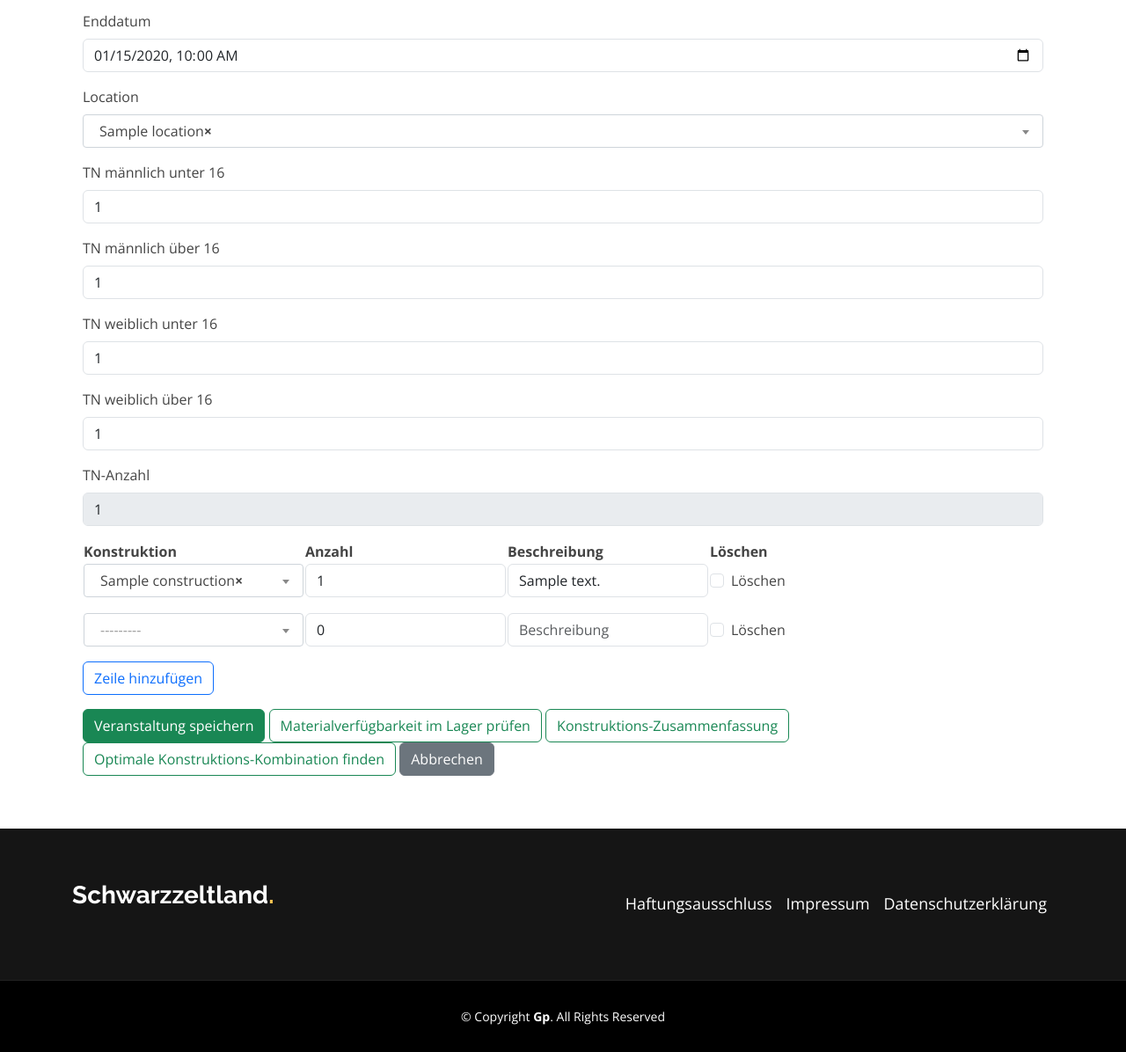
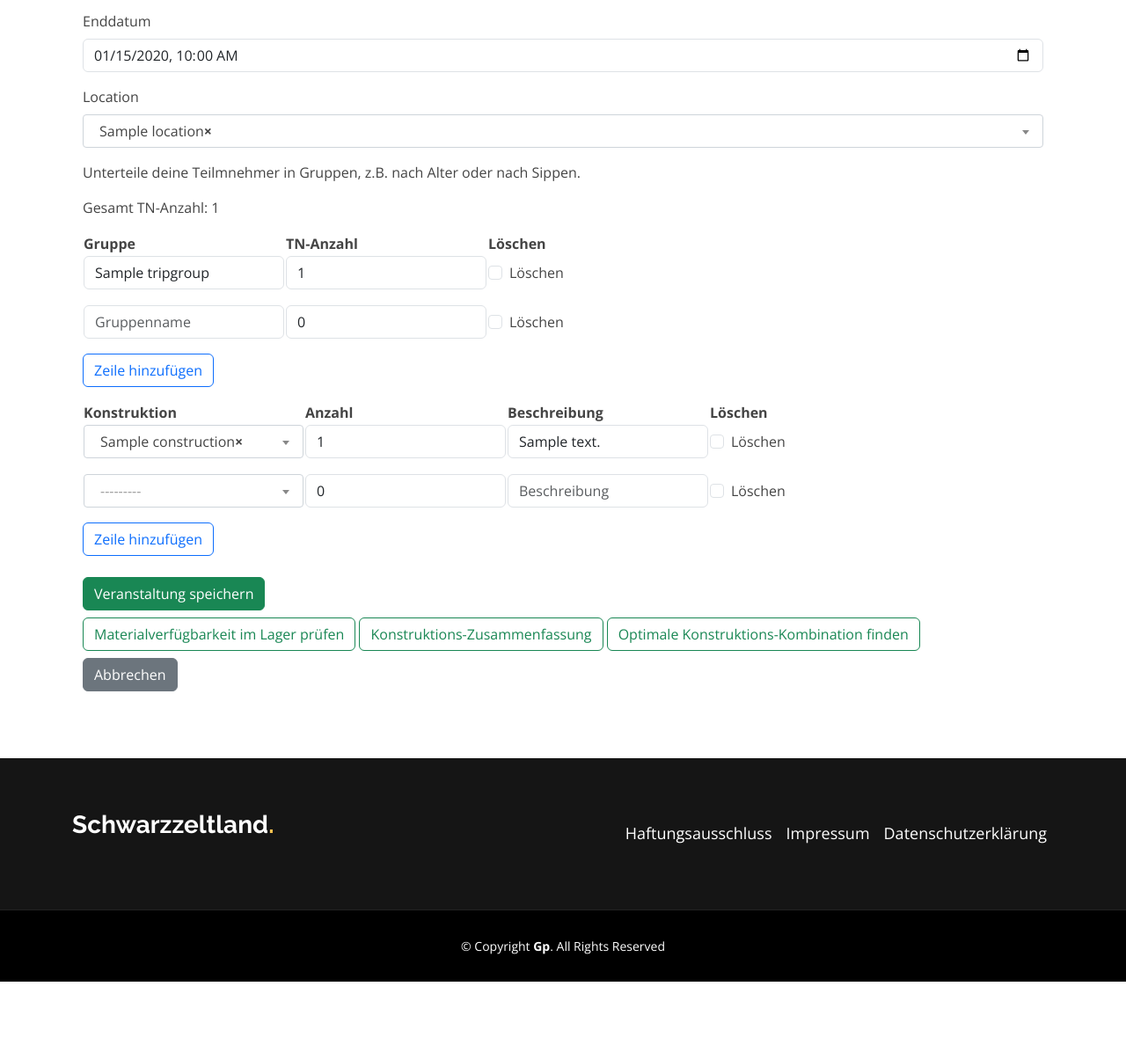
Before and after one commit to schwarzzeltland/schwarzzeltland, a Django app: page /events/trip/edit/1/ in a window 1280 px wide. Shown: the part 619-1815 px from the top of the page at 88% size. After the commit the page ends 1735 px from the top, so only its background shows below. Run offline with Django 5.2, Linux system fonts and the light colour scheme; a user stored in the database is signed in; tables that the repository leaves empty hold one stand-in row (values such as "Sample post"); some libraries are stand-ins or nearby versions.

Commit message:
trip groups eingefügt und algorithmus optimiert

```diff
--- a/events/forms.py
+++ b/events/forms.py
@@ -5,7 +5,7 @@ from django.db.models import Q
 from django.forms import ModelForm, IntegerField, inlineformset_factory, Form, ModelChoiceField
 
 from buildings.models import Construction
-from events.models import Trip, TripConstruction, Location
+from events.models import Trip, TripConstruction, Location, TripGroup
 
 
 class TripForm(ModelForm):
@@ -25,7 +25,6 @@ class TripForm(ModelForm):
             ("Eigene Orte", [(c.id, c.name) for c in org_locations]),
         ]
         self.fields['location'].choices = choices
-        self.fields['tn_count'].disabled = True
 
     class Meta:
         model = Trip
@@ -107,3 +106,21 @@ class ImportLocationForm(Form):
             ("Öffentliche Orte", [(c.id, c.name) for c in external_locations]),
         ]
         self.fields['location'].choices = choices
+
+class TripGroupForm(ModelForm):
+    def __init__(self, *args, **kwargs):
+        organization = kwargs.pop('organization', None)
+        super(TripGroupForm, self).__init__(*args, **kwargs)
+        self.instance.organization = organization
+
+    class Meta:
+        model = TripGroup
+        fields = '__all__'
+        exclude = ['owner']
+
+
+TripGroupFormSet = inlineformset_factory(
+    Trip, TripGroup, form=TripGroupForm,
+    fields=("name", "count"),
+    extra=1, can_delete=True
+)
--- a/events/templates/events/edit_trip.html
+++ b/events/templates/events/edit_trip.html
@@ -9,6 +9,35 @@
             <form method="post" enctype='multipart/form-data'>
                 {% csrf_token %}
                 {% bootstrap_form trip_form %}
+                <p>Unterteile deine Teilmnehmer in Gruppen, z.B. nach Alter oder nach Sippen.</p>
+                <p>Gesamt TN-Anzahl: {{ total_tn_count }}</p>
+                <div class="table-responsive">
+                    <table>
+                        <thead>
+                        <tr>
+                            <th>Gruppe</th>
+                            <th>TN-Anzahl</th>
+                            <th>Löschen</th>
+                        </tr>
+                        </thead>
+                        <tbody id="form-container-group">
+                        {{ group_formset.management_form }}
+                        {% for form in group_formset %}
+                            {% for hidden in form.hidden_fields %}
+                                {{ hidden }}
+                            {% endfor %}
+                            <tr>
+                                <td>{% bootstrap_field form.name show_label=False %} </td>
+                                <td>{% bootstrap_field form.count show_label=False %}</td>
+                                <td>{% bootstrap_field form.DELETE show_label=False %}</td>
+                            </tr>
+                        {% endfor %}
+                        </tbody>
+                    </table>
+                </div>
+                <div class="mb-3">
+                    <button type="button" id="add-row-group" class="btn btn-outline-primary">Zeile hinzufügen</button>
+                </div>
                 <div class="table-responsive">
                     <table>
                         <thead>
@@ -36,21 +65,30 @@
                     </table>
                 </div>
                 <div class="mb-3">
+
+                    <div class="mb-4">
                         <button type="button" id="add-row" class="btn btn-outline-primary">Zeile hinzufügen</button>
                     </div>
-                <button type="submit" name="save" class="btn btn-success">Veranstaltung speichern</button>
+                    <div class="mb-2">
+                        <button type="submit" name="save" class="btn btn-success btn-green">Veranstaltung speichern</button>
+                    </div>
+                    <div class="mb-2">
                         {% if trip.pk != None %}
-                    <button type="submit" name="check_material" class="btn btn-outline-success">
+                            <button type="submit" name="check_material" class="btn btn-outline-success btn-green">
                                 Materialverfügbarkeit im Lager prüfen
                             </button>
-                    <button type="submit" name="construction_summary" class="btn btn-outline-success">
+                            <button type="submit" name="construction_summary" class="btn btn-outline-success btn-green">
                                 Konstruktions-Zusammenfassung
                             </button>
-                    <button type="submit" name="find_construction_combination" class="btn btn-outline-success">
+                            <button type="submit" name="find_construction_combination" class="btn btn-outline-success btn-green">
                                 Optimale Konstruktions-Kombination finden
                             </button>
                         {% endif %}
+                    </div>
+                    <div class="mb-2">
                         <a href="{% url 'trip' %}" class="btn btn-secondary">Abbrechen</a>
+                    </div>
+                </div>
             </form>
         </div>
         <!-- Vorlage für eine neue Zeile -->
@@ -94,7 +132,29 @@
             </tr>
 
         </script>
+        <script type="text/template" id="empty-form-template-group">
+            <tr>
+                <td>
+                    <div class="mb-3">
+                        <input type="text" name="tripgroup_set-__prefix__-name" class="form-control"
+                               id="id_{{ formset_prefix_group }}-__prefix__-name">
+                    </div>
+                </td>
+                <td>
+                    <div class="mb-3">
+                        <input type="number" name="tripgroup_set-__prefix__-count" class="form-control"
+                               id="id_{{ formset_prefix_group }}-__prefix__-count">
+                    </div>
+                </td>
+                <td>
+                    <div class="mb-3">
+                        <input type="checkbox" name="tripgroup_set-__prefix__-DELETE"
+                               id="id_{{ formset_prefix_group }}-__prefix__-DELETE">
+                    </div>
+                </td>
+            </tr>
 
+        </script>
         <!-- Include Select2 Library -->
         <link href="https://cdn.jsdelivr.net/npm/select2@4.1.0-rc.0/dist/css/select2.min.css" rel="stylesheet"/>
         <script src="https://code.jquery.com/jquery-3.6.0.min.js"></script>
@@ -113,6 +173,17 @@
                     totalFormsInput.value = parseInt(formIndex) + 1; // Anzahl erhöhen
                     // Wendet Select2 auf das neue Dropdown-Menü an
                     initializeSelect2()
+                });
+
+                const addRowButton_group = document.getElementById('add-row-group');
+                const formContainer_group = document.getElementById('form-container-group');
+                const totalFormsInput_group = document.querySelector(`#id_tripgroup_set-TOTAL_FORMS`);
+                const template_group = document.getElementById('empty-form-template-group').innerHTML;
+                addRowButton_group.addEventListener('click', function () {
+                    const formIndex_group = totalFormsInput_group.value; // Aktuelle Anzahl der Formulare
+                    const newRow_group = template_group.replace(/__prefix__/g, formIndex_group);
+                    formContainer_group.insertAdjacentHTML('beforeend', newRow_group);
+                    totalFormsInput_group.value = parseInt(formIndex_group) + 1; // Anzahl erhöhen
                 });
             });
 
@@ -162,5 +233,18 @@
                 outline: 0;
                 box-shadow: 0 0 0 0.2rem rgba(0, 123, 255, 0.25); /* Fokus-Schlagschatten */
             }
+
+            .btn-green {
+            }
+
+            @media (max-width: 576px) {
+                .btn-green {
+                display: flex;
+                justify-content: center; /* Zentriert den Text */
+                width: 100%; /* Gleiche Breite bei mobilen Geräten */
+                max-width: 250px; /* Optional: maximale Breite für größere Geräte */
+                margin: 5px 0; /* Abstand zwischen den Buttons */
+                }
+            }
         </style>
 {% endblock %}
--- a/events/views.py
+++ b/events/views.py
@@ -11,8 +11,8 @@ from django.urls import reverse_lazy
 from unicodedata import decimal
 
 from buildings.models import Construction, StockMaterial, ConstructionMaterial
-from events.forms import TripForm, TripConstructionFormSet, LocationForm, ImportLocationForm
-from events.models import Trip, TripConstruction, Location, PackedMaterial
+from events.forms import TripForm, TripConstructionFormSet, LocationForm, ImportLocationForm, TripGroupFormSet
+from events.models import Trip, TripConstruction, Location, PackedMaterial, TripGroup
 from main.decorators import organization_admin_required, event_manager_required
 from main.models import Membership
 
@@ -51,11 +51,15 @@ def trip(request):
 def show_trip(request, pk=None):
     trip = get_object_or_404(Trip, pk=pk, owner=request.org)
     tripconstruction = TripConstruction.objects.filter(trip=trip)
+    tripgroups = TripGroup.objects.filter(trip=trip)
     trip.type = trip.get_type_display()
+    total_tn_count = sum(group.count for group in TripGroup.objects.filter(trip=trip))
     return render(request, 'events/show_trip.html', {
         'title': 'Veranstaltung anzeigen',
         'trip': trip,
         'tripconstructions': tripconstruction,
+        'tripgroups':tripgroups,
+        'total_tn_count':total_tn_count,
     })
 
 
@@ -188,7 +192,8 @@ def edit_trip(request, pk=None):
         trip_form = TripForm(request.POST, request.FILES, instance=trip_d, organization=request.org)
         tripconstruction_formset = TripConstructionFormSet(request.POST, instance=trip_d,
                                                            form_kwargs={'organization': request.org})
-        if trip_form.is_valid() & tripconstruction_formset.is_valid():
+        tripgroup_formset = TripGroupFormSet(request.POST, instance=trip_d, form_kwargs={'organization': request.org})
+        if trip_form.is_valid() & tripconstruction_formset.is_valid() & tripgroup_formset.is_valid():
             trip_d = trip_form.save(commit=False)
             trip_d.owner = request.org
             trip_d.save()
@@ -199,6 +204,16 @@ def edit_trip(request, pk=None):
                 con.trip = trip_d
                 con.save()
             tripconstruction_formset.save_m2m()
+            total_tn_count = 0
+            groups = tripgroup_formset.save(commit=False)
+            for obj in tripgroup_formset.deleted_objects:  # Gelöschte Objekte entfernen
+                obj.delete()
+            for gr in groups:
+                gr.trip = trip_d
+                gr.save()
+                total_tn_count += gr.count
+            tripgroup_formset.save_m2m()
+
             # Unterscheidung der Weiterleitungen basierend auf dem Button
             if 'save' in request.POST:
                 # Wenn der Speichern-Button gedrückt wurde, weiter zu Trips
@@ -214,6 +229,8 @@ def edit_trip(request, pk=None):
     else:
         trip_form = TripForm(instance=trip_d, organization=request.org)
         tripconstruction_formset = TripConstructionFormSet(instance=trip_d, form_kwargs={'organization': request.org})
+        tripgroup_formset = TripGroupFormSet(instance=trip_d, form_kwargs={'organization': request.org})
+        total_tn_count = sum(group.count for group in TripGroup.objects.filter(trip=trip_d))
     org_constructions = Construction.objects.filter(owner=request.org).order_by('name')
     external_constructions = Construction.objects.filter(
         Q(owner__isnull=True) | Q(public=True) & ~Q(owner=request.org)
@@ -227,7 +244,9 @@ def edit_trip(request, pk=None):
         'trip_form': trip_form,
         'trip': trip_d,
         'construction_formset': tripconstruction_formset,
+        'group_formset': tripgroup_formset,
         'constructions': constructions,
+        'total_tn_count': total_tn_count,
     })
 
 
@@ -400,49 +419,55 @@ def calculate_total_weight_for_group(group_combination):
 def find_optimal_construction_combination(teilnehmergruppen, konstruktionen, request):
     # Maximal mögliche Schlafplätze (Summe aller Gruppengrößen)
     max_sleep_places = sum(teilnehmergruppen)
-    min_sleep_place_count = min(k.sleep_place_count for k in konstruktionen if k.sleep_place_count >= 0)
-    # DP-Array initialisieren: dp[x] speichert das minimale Gewicht für genau x oder mehr Schlafplätze
-    dp = [Decimal('1000000000000')] * (max_sleep_places + min_sleep_place_count)  # Ein hoher Wert für "Unendlich"
+    min_sleep_place_count = min(c.sleep_place_count for c in konstruktionen)
+    max_sleep_place_count = max(c.sleep_place_count for c in konstruktionen)
+
+    # DP-Array initialisieren: dp[x] speichert das minimale Gewicht für genau x Schlafplätze (oder mehr)
+    dp = [Decimal('Infinity')] * (max_sleep_places + max_sleep_place_count+1)  # Ein hoher Wert für "Unendlich"
     dp[0] = Decimal(0)  # 0 Schlafplätze brauchen 0 Gewicht
 
-    # Rückverfolgung für optimale Kombinationen
+    # Rückverfolgung für die Kombinationen der Konstruktionen
     backtrace = defaultdict(list)
 
-    # Konstruktionen iterativ verarbeiten
+    # Iteration durch alle Konstruktionen und alle möglichen Schlafplatzzahlen
     for konstruktion in konstruktionen:
-        # Wenn die Konstruktion keine Schlafplätze bietet, überspringen
         if konstruktion.sleep_place_count == 0:
             continue
+
         materials = ConstructionMaterial.objects.filter(construction=konstruktion)
-        if not materials.exists():
-            messages.warning(request, "Du hast keine Konstruktionen")
-            return redirect('trip')
         konstruktion_weight = calculate_construction_weight(materials)
 
         # Iteration durch alle möglichen Schlafplätze und auch die mit mehr Schlafplätzen
-        for sleep_places in range(konstruktion.sleep_place_count, max_sleep_places + min_sleep_place_count):
+        for sleep_places in range(konstruktion.sleep_place_count, max_sleep_places + max_sleep_place_count):
             # Berechnung des neuen Gewichts, wenn wir diese Konstruktion zu einer bestehenden Gruppe hinzufügen
             new_weight = dp[sleep_places - konstruktion.sleep_place_count] + konstruktion_weight
             # Wenn das neue Gewicht besser (geringer) ist als das aktuelle Gewicht für diese Anzahl Schlafplätze
             if new_weight < dp[sleep_places]:
                 dp[sleep_places] = new_weight
                 backtrace[sleep_places] = backtrace[sleep_places - konstruktion.sleep_place_count] + [konstruktion]
-
+    print(dp)
     # Ergebnis für jede Gruppe berechnen
     result = []
     for group_size in teilnehmergruppen:
-        # Hier suchen wir nach der kleinstmöglichen Anzahl von Schlafplätzen, die abgedeckt werden können
         best_combination = None
-        for sleep_places in range(group_size, max_sleep_places + min_sleep_place_count):
-            if dp[sleep_places] != Decimal('1000000000000'):
-                best_combination = backtrace[sleep_places]
-                break
+        min_weight = Decimal('Infinity')  # Setze das Anfangsgewicht auf "Unendlich"
 
-        # Wenn keine Kombination gefunden wurde, die die Gruppe abdeckt
+        # Iteriere durch alle möglichen Schlafplätze für diese Gruppe
+        for sleep_places in range(group_size, max_sleep_places + max_sleep_place_count):
+            if dp[sleep_places] != Decimal('Infinity'):
+                current_combination = backtrace[sleep_places]
+                current_weight = calculate_total_weight_for_group(current_combination)
+
+                # Wenn das aktuelle Gewicht geringer ist, als das bisher beste Gewicht
+                if current_weight < min_weight:
+                    best_combination = current_combination
+                    min_weight = current_weight
+
+        # Falls keine Kombination gefunden wird, warnen wir den Benutzer
         if best_combination is None:
             messages.warning(request,
                              f"Größe {group_size} kann mit den verfügbaren Konstruktionen nicht abgedeckt werden!")
-            result.append([])  # Leere Liste für diese Gruppe hinzufügen
+            result.append([])  # Keine gültige Kombination für diese Gruppe
         else:
             result.append(best_combination)
 
@@ -453,34 +478,40 @@ def find_optimal_construction_combination(teilnehmergruppen, konstruktionen, req
         group_weights.append(group_weight)
 
     # Berechne das minimale Gesamtgewicht
-    min_total_weight = sum(group_weights)
+    if group_weights:
+        min_total_weight = sum(group_weights)
+    else:
+        min_total_weight = 0
+
     return result, min_total_weight
 
 
 def find_construction_combination(request, pk=None):
     # Hole die Reise-Daten basierend auf der ID
     trip = get_object_or_404(Trip, pk=pk, owner=request.org)
+    # Teilnehmergruppen dynamisch aus TripGroups berechnen
+    trip_groups = TripGroup.objects.filter(trip=trip)
+    if not trip_groups.exists():
+        messages.warning(request, "Es sind keine Teilnehmergruppen vorhanden.")
+        return redirect('edit_trip', pk=pk)
 
-    # Teilnehmergruppen definieren
-    teilnehmergruppen = [trip.tn_male_u16, trip.tn_male_a16, trip.tn_female_u16, trip.tn_female_a16]
+    teilnehmergruppen = [group.count for group in trip_groups]
 
-    # Konstruktionen abrufen
     konstruktionen = Construction.objects.filter(owner=request.org)
     if not konstruktionen.exists():
-        messages.warning(request,"Du hast keine Konstruktionen")
+        messages.warning(request, "Du hast keine Konstruktionen.")
         return redirect('edit_trip', pk=pk)
-    # Finde die optimale Kombination der Konstruktionen und das minimalste Gesamtgewicht
+
     optimal_combination, min_total_weight = find_optimal_construction_combination(teilnehmergruppen, konstruktionen,
                                                                                   request)
 
-    # Liste von QuerySets für jede Gruppe erstellen
     group_construction_data = []
-
-    for group_index, group_combination in enumerate(optimal_combination):
+    for group, group_combination in zip(trip_groups, optimal_combination):
         group_data = {
-            'group_index': group_index + 1,  # Die Gruppen beginnen bei 1, nicht bei 0
+            'group_name': group.name,  # Falls Gruppen Namen haben
             'constructs': [],
-            'total_weight': 0
+            'total_weight': calculate_total_weight_for_group(group_combination),
+            'required_sleep_place_count': group.count
         }
 
         for konstruktion in group_combination:
@@ -489,26 +520,12 @@ def find_construction_combination(request, pk=None):
                 'sleep_places': konstruktion.sleep_place_count
             })
 
-        # Die erstellte Querylist der aktuellen Gruppe hinzufügen
         group_construction_data.append(group_data)
-    # Aufteilung der optimalen Kombination in vier separate Variablen
-    gruppe_1_combination = optimal_combination[0]  # Für Gruppe 1
-    gruppe_2_combination = optimal_combination[1]  # Für Gruppe 2
-    gruppe_3_combination = optimal_combination[2]  # Für Gruppe 3
-    gruppe_4_combination = optimal_combination[3]  # Für Gruppe 4
 
-    # Rückgabe an Template
     return render(request, 'events/find_construction_combination.html', {
         'title': 'Optimale Konstruktions-Kombination finden',
         'trip': trip,
-        'gruppe_1_combination': gruppe_1_combination,
-        'gruppe_2_combination': gruppe_2_combination,
-        'gruppe_3_combination': gruppe_3_combination,
-        'gruppe_4_combination': gruppe_4_combination,
-        'tn_male_u16': trip.tn_male_u16,
-        'tn_male_a16': trip.tn_male_a16,
-        'tn_female_u16': trip.tn_female_u16,
-        'tn_female_a16': trip.tn_female_a16,
+        'group_construction_data': group_construction_data,
         'min_total_weight': min_total_weight,
     })
 
@@ -516,37 +533,40 @@ def find_construction_combination(request, pk=None):
 def save_constructions_for_trip(request, pk=None):
     # Hole die Reise-Daten basierend auf der ID
     trip = get_object_or_404(Trip, pk=pk, owner=request.org)
-    # Teilnehmergruppen definieren
-    teilnehmergruppen = [trip.tn_male_u16, trip.tn_male_a16, trip.tn_female_u16, trip.tn_female_a16]
+
+    # Teilnehmergruppen dynamisch aus TripGroups berechnen
+    trip_groups = TripGroup.objects.filter(trip=trip)
+    if not trip_groups.exists():
+        messages.warning(request, "Es sind keine Teilnehmergruppen vorhanden.")
+        return redirect('edit_trip', pk=pk)
+
+    teilnehmergruppen = [group.count for group in trip_groups]
 
     # Konstruktionen abrufen
     konstruktionen = Construction.objects.filter(owner=request.org)
+    if not konstruktionen.exists():
+        messages.warning(request, "Es sind keine Konstruktionen vorhanden.")
+        return redirect('edit_trip', pk=pk)
 
     # Finde die optimale Kombination der Konstruktionen und das minimalste Gesamtgewicht
-    optimal_combination, min_total_weight = find_optimal_construction_combination(teilnehmergruppen, konstruktionen,
-                                                                                  request)
+    optimal_combination, min_total_weight = find_optimal_construction_combination(
+        teilnehmergruppen, konstruktionen, request
+    )
     # Alte TripConstruction-Einträge für diesen Trip löschen
     TripConstruction.objects.filter(trip=trip).delete()
+
     # Speichere die Konstruktionen für jede Gruppe
     for group_index, group_combination in enumerate(optimal_combination):
-        group_description = ''
-        if group_index == 0:
-            group_description = 'TN männlich unter 16'
-        elif group_index == 1:
-            group_description = 'TN männlich über 16'
-        elif group_index == 2:
-            group_description = 'TN weiblich unter 16'
-        elif group_index == 3:
-            group_description = 'TN weiblich über 16'
+        trip_group = trip_groups[group_index]  # Gruppe direkt aus TripGroup holen
         for konstruktion in group_combination:
-            # Beispielhafte Logik, wie man die Konstruktion speichern könnte
             trip_construction = TripConstruction(
                 trip=trip,
                 construction=konstruktion,
-                count=1,
-                description=group_description
+                count=1,  # Kann angepasst werden, falls Konstruktionen mehrfach verwendet werden
+                description=trip_group.name  # Dynamische Beschreibung
             )
             trip_construction.save()
 
-    # Erfolgreiches Speichern, um den Benutzer zurück zur Übersicht zu leiten
-    return redirect('edit_trip', pk=pk)  # Beispielhafte URL für Trip-Übersicht
+    # Erfolgreiches Speichern
+    messages.success(request, "Konstruktionen erfolgreich gespeichert!")
+    return redirect('edit_trip', pk=pk)
```
Also changed, not shown: events/models.py (+5 -11 lines), events/templates/events/find_construction_combination.html (+23 -49 lines), events/templates/events/show_trip.html (+19 -18 lines), events/migrations/0012_tripgroup.py (added), events/migrations/0013_remove_trip_tn_count_remove_trip_tn_female_a16_and_more.py (added). Lines whose indentation alone changed are shown as unchanged.
